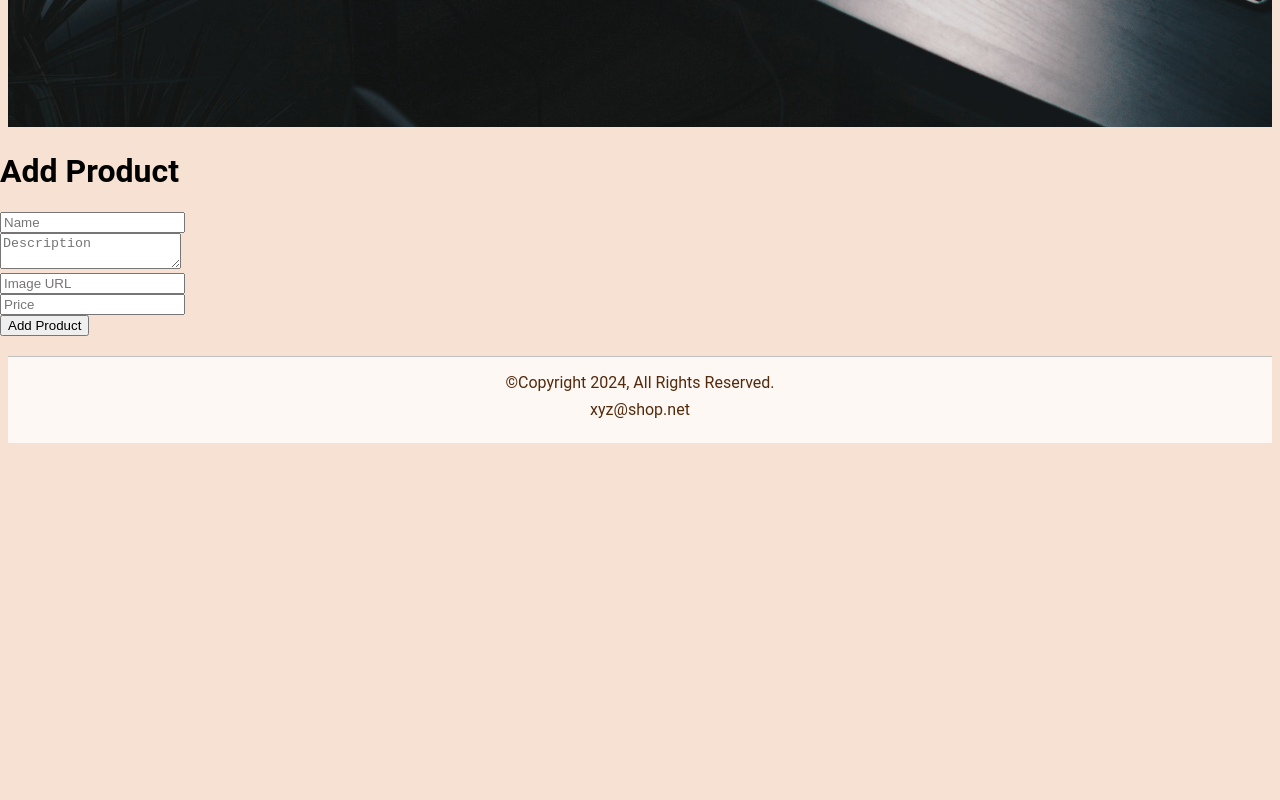
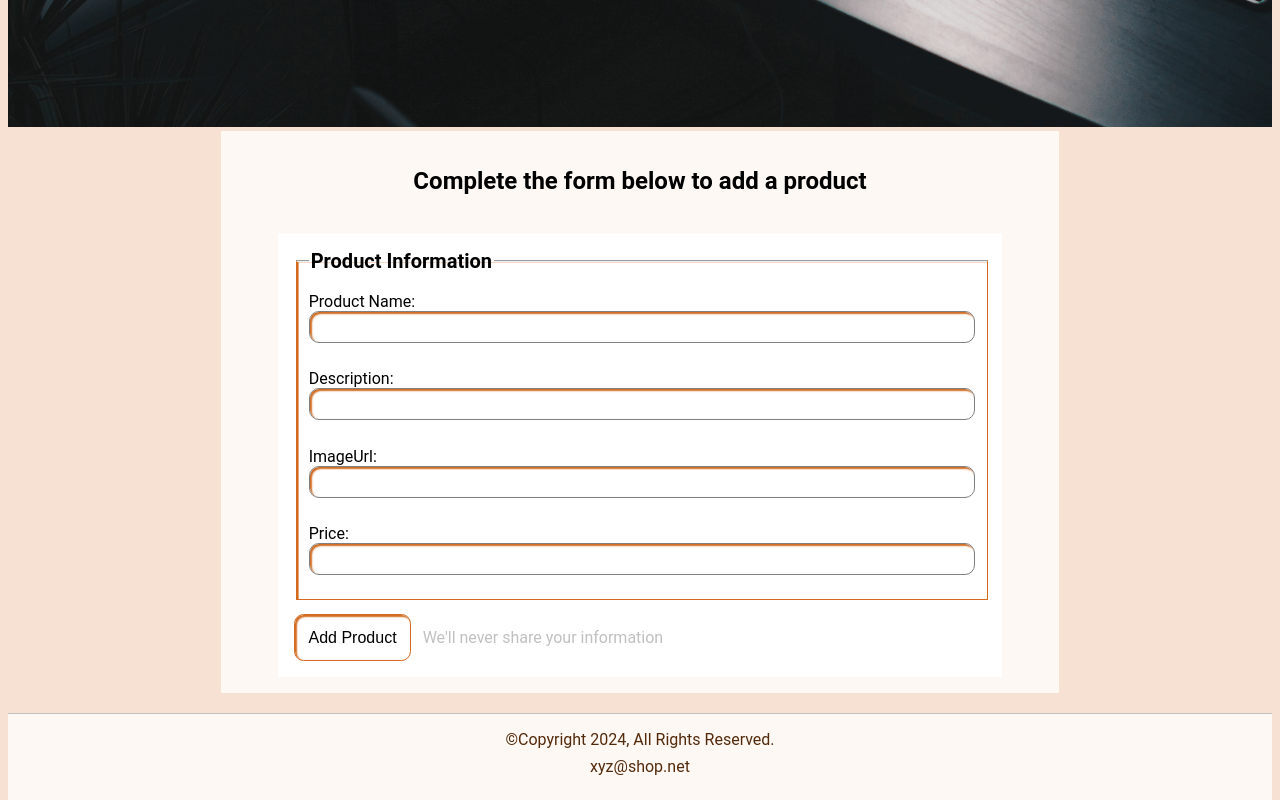
Before and after one commit to bersennaidoo/nextjs-sass-template, a Next.js app: page /shop/add-product in a window 1280 px wide. Shown: the part 409-1209 px from the top of the page. Before the commit the page ends 852 px from the top, so only its background shows below. Built offline with nearby package versions, Linux system fonts and the light colour scheme.

Commit message:
Implemented add product form for sm and md and above screens and styled form

```diff
--- /dev/null
+++ b/app/assets/sass/local/components/_c-addproduct.scss
@@ -0,0 +1,94 @@
+.c-addproduct {
+  grid-area: m;
+  margin-inline: $spacer * 0.5;
+  display: grid;
+  gap: $spacer;
+  grid-template-columns: repeat(12, 1fr);
+  grid-template-areas: ". . apm apm apm apm apm apm apm apm . .";
+  &__main {
+    grid-area: apm;
+  }
+  &__form-frame {
+    display: flex;
+    flex-direction: column;
+    align-items: center;
+    gap: $spacer * 0.1;
+    background-color: $lightest;
+    padding: $spacer;
+  }
+  &__form {
+    margin-block-start: 2%;
+    background-color: $white;
+    padding: 2%;
+    inline-size: 100%;
+  }
+  &__form-fieldset, input {
+    margin-block-end: 2%;
+    inline-size: 100%;
+  }
+  &__form-fieldset {
+    border-right: 1px solid $primary;
+    border-left: 1px solid $primary;
+    border-bottom: 1px solid $primary;
+    box-shadow: inset ($spacer * 0.1) ($spacer * 0.02) $primary;
+  }
+  &__form-legend {
+    font-weight: bold;
+    font-size: $spacer * 1.25;
+  }
+  &__form-label {
+    display: block;
+    padding-block-start: 2%;
+  }
+  &__form-submit-btn {
+    margin: 0 auto;
+    border: 1px solid $primary;
+    display: inline-block;
+    padding: 2%;
+    background-color: $white;
+    font-size: $spacer;
+    border-radius: $spacer * 0.6;
+    box-shadow: inset ($spacer * 0.1) ($spacer * 0.1) ($spacer * 0.1)
+      ($spacer * 0.02) $primary;
+  }
+  &__form-submit-btn:hover {
+    background-color: $primary;
+  }
+  &__form-text {
+    display: inline-block;
+    block-size: $spacer * 2;
+    border: $spacer * 0.1 solid gray;
+    border-radius: 10px;
+    box-shadow: inset ($spacer * 0.1) ($spacer * 0.1) ($spacer * 0.1)
+      ($spacer * 0.02) $primary;
+  }
+  &__form-url {
+    display: inline-block;
+    block-size: $spacer * 2;
+    border: $spacer * 0.1 solid gray;
+    border-radius: 10px;
+    box-shadow: inset ($spacer * 0.1) ($spacer * 0.1) ($spacer * 0.1)
+      ($spacer * 0.02) $primary;
+  }
+  &__form-number {
+    display: inline-block;
+    block-size: $spacer * 2;
+    border: $spacer * 0.1 solid gray;
+    border-radius: 10px;
+    box-shadow: inset ($spacer * 0.1) ($spacer * 0.1) ($spacer * 0.1)
+      ($spacer * 0.02) $primary;
+  }
+  &__info {
+    margin-inline-start: $spacer * 0.7;
+    color: silver;
+  }
+}
+
+@media (min-width: $breakpoint-min-width-md) {
+    .c-addproduct {
+      grid-template-areas: ". . apm apm apm apm apm apm apm apm . .";
+      &__form {
+        inline-size: 90%;
+      }
+    }
+  }
--- a/app/assets/sass/local/main.scss
+++ b/app/assets/sass/local/main.scss
@@ -19,3 +19,4 @@
 @import "components/c-invoices";
 @import "components/c-navlink";
 @import "components/c-cta";
+@import "components/c-addproduct";
--- a/app/layout.tsx
+++ b/app/layout.tsx
@@ -8,7 +8,7 @@ import Footer from "@/app/components/Footer/Footer";
 
 export const metadata: Metadata = {
   title: "XYZ Company",
-  description: "XYZ company site",
+  description: "XYZ Shop Site",
 };
 
 const DynamicHeaderWithNoSSR = dynamic(
--- a/app/shop/add-product/page.tsx
+++ b/app/shop/add-product/page.tsx
@@ -1,5 +1,9 @@
-import { prisma } from "@/app/domain/foundation/db/prisma"
+import { prisma } from "@/app/domain/foundation/db/prisma";
 import { redirect } from "next/navigation";
+
+export const metadata = {
+  title: "Add Product - XYZ Shop",
+};
 
 async function addProduct(formData: FormData) {
   "use server";
@@ -21,41 +25,72 @@ async function addProduct(formData: FormData) {
 }
 
 const AddProductPage = () => {
-
   return (
     <div className="c-addproduct">
-      <h1 className="c-addproduct__heading">Add Product</h1>
+      <main className="c-addproduct__main">
+        <div className="c-addproduct__form-frame">
+          <h2 className="c-addproduct__form-header">
+            Complete the form below to add a product
+          </h2>
           <form className="c-addproduct__form" action={addProduct}>
+            <fieldset className="c-addproduct__form-fieldset">
+              <legend className="c-addproduct__form-legend">
+                Product Information
+              </legend>
+              <label className="c-addproduct__form-label" htmlFor="pName">
+                Product Name:
+              </label>
               <input
+                className="c-addproduct__form-text"
+                type="text"
+                id="pName"
+                name="pName"
                 required
-          name="name"
-          placeholder="Name"
-          className="c-addproduct__formcontrol-input"
               />
-        <textarea
+              <label className="c-addproduct__form-label" htmlFor="dName">
+                Description:
+              </label>
+              <input
+                className="c-addproduct__form-text"
+                type="text"
+                id="dName"
+                name="dName"
                 required
-          name="description"
-          placeholder="Description"
-          className="c-addproduct__formcontrol-textarea"
               />
+              <label className="c-addproduct__form-label" htmlFor="url">
+                ImageUrl:
+              </label>
               <input
+                className="c-addproduct__form-url"
+                type="url"
+                id="url"
+                name="url"
                 required
-          name="imageUrl"
-          placeholder="Image URL"
-          type="url"
-          className="c-addproduct__formcontrol-input"
               />
+              <label className="c-addproduct__form-label" htmlFor="price">
+                Price:
+              </label>
               <input
+                className="c-addproduct__form-number"
+                type="number"
+                id="price"
+                name="price"
                 required
-          name="price"
-          placeholder="Price"
-          type="number"
-          className="c-addproduct__formcontrol-input"
               />
-        <button className="c-addproduct__btn">Add Product</button>
+            </fieldset>
+            <button
+              className="c-addproduct__form-submit-btn"
+              type="submit"
+              id="submit"
+            >
+              Add Product
+            </button>
+            <span className="c-addproduct__info">We'll never share your information</span>
           </form>
         </div>
-    )
-}
+      </main>
+    </div>
+  );
+};
 
-export default AddProductPage
+export default AddProductPage;
```
Also changed, not shown: app/components/c-contact/c-contact.tsx (indentation only). Lines whose indentation alone changed are shown as unchanged.
